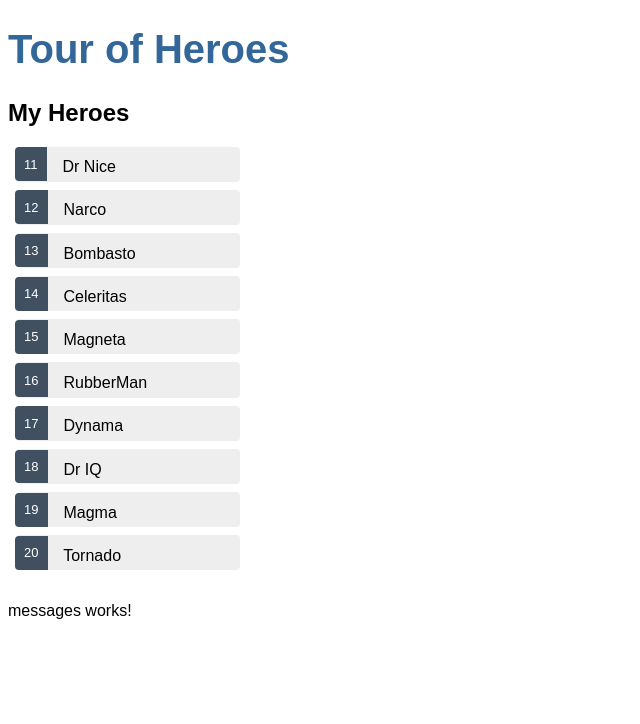
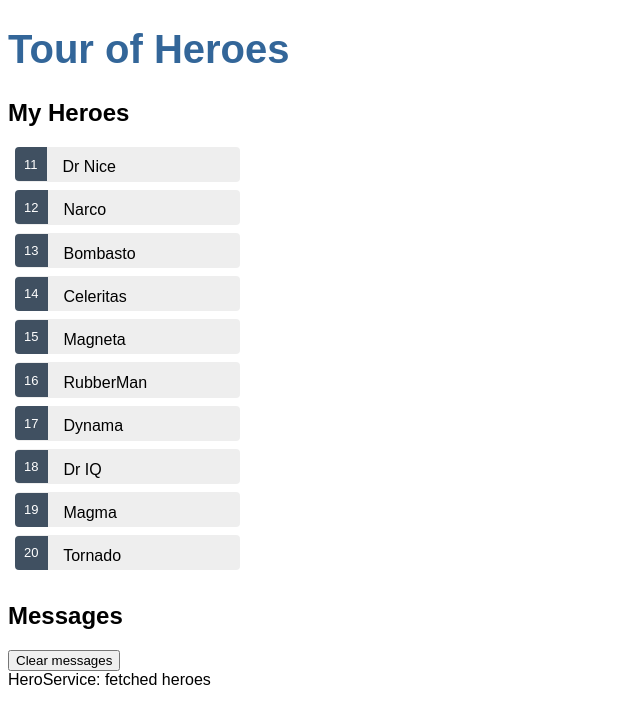
Before and after one commit to ianrboyle/angular-tour-of-heroes, an Angular app: page / in a window 1280 px wide. Shown: the top 724 px of the page, without its empty margins (0-640 px from the left). Built offline with nearby package versions, Linux system fonts and the light colour scheme.

Commit message:
inject message services into heroes component

```diff
--- a/src/app/hero.service.ts
+++ b/src/app/hero.service.ts
@@ -2,13 +2,17 @@
 import { Hero } from './hero';
 import { HEROES } from './mock-heroes';
 import { Observable, of } from 'rxjs';
+import { MessageService } from './message.service';
 @Injectable({
   providedIn: 'root'
 })
 export class HeroService {
+
+  constructor(private messageService: MessageService) { }
+
   getHeroes(): Observable<Hero[]> {
     const heroes = of(HEROES);
+    this.messageService.add('HeroService: fetched heroes');
     return heroes;
   }
-  constructor() { }
 }
--- a/src/app/heroes/heroes.component.ts
+++ b/src/app/heroes/heroes.component.ts
@@ -2,6 +2,7 @@
 import {Hero} from "../hero"
 import { HEROES } from '../mock-heroes';
 import { HeroService } from '../hero.service';
+import { MessageService } from '../message.service';
 @Component({
   selector: 'app-heroes',
   templateUrl: './heroes.component.html',
@@ -14,13 +15,14 @@
   selectedHero?: Hero;
 
 
-  constructor(private heroService: HeroService) { }
+  constructor(private heroService: HeroService, private messageService: MessageService) { }
 
   ngOnInit(): void {
     this.getHeroes()
   }
   onSelect(hero: Hero): void {
     this.selectedHero = hero;
+    this.messageService.add(`HeroesComponent: Selected hero id=${hero.id}`);
   }
   getHeroes(): void {
     this.heroService.getHeroes()
--- a/src/app/message.service.ts
+++ b/src/app/message.service.ts
@@ -1,9 +1,16 @@
 import { Injectable } from '@angular/core';
 
 @Injectable({
-  providedIn: 'root'
+  providedIn: 'root',
 })
 export class MessageService {
+  messages: string[] = [];
 
-  constructor() { }
+  add(message: string) {
+    this.messages.push(message);
+  }
+
+  clear() {
+    this.messages = [];
+  }
 }
--- a/src/app/messages/messages.component.html
+++ b/src/app/messages/messages.component.html
@@ -1 +1,8 @@
-<p>messages works!</p>
+<div *ngIf="messageService.messages.length">
+
+  <h2>Messages</h2>
+  <button class="clear"
+          (click)="messageService.clear()">Clear messages</button>
+  <div *ngFor='let message of messageService.messages'> {{message}} </div>
+
+</div>
--- a/src/app/messages/messages.component.ts
+++ b/src/app/messages/messages.component.ts
@@ -1,5 +1,5 @@
 import { Component, OnInit } from '@angular/core';
-
+import { MessageService } from '../message.service';
 @Component({
   selector: 'app-messages',
   templateUrl: './messages.component.html',
@@ -7,7 +7,7 @@
 })
 export class MessagesComponent implements OnInit {
 
-  constructor() { }
+  constructor(public messageService: MessageService) { }
 
   ngOnInit(): void {
   }
```
